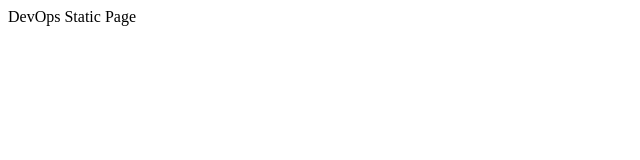
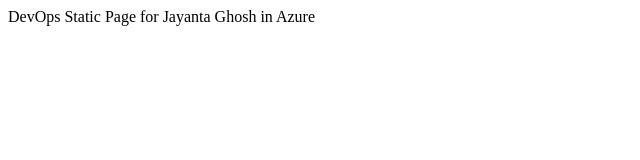
Before and after one commit to jyotirmoy21/gouri, a plain HTML site: page Index.html in a window 1280 px wide. Shown: the whole page, without its empty margins (0-640 px from the left). Drawn offline with Linux system fonts and the light colour scheme.

Commit message:
upload changes 2

```diff
--- a/Index.html
+++ b/Index.html
@@ -1,5 +1,5 @@
 <html>
 <body>
-DevOps Static Page
+DevOps Static Page for Jayanta Ghosh in Azure
 </body>
 </html>
```
